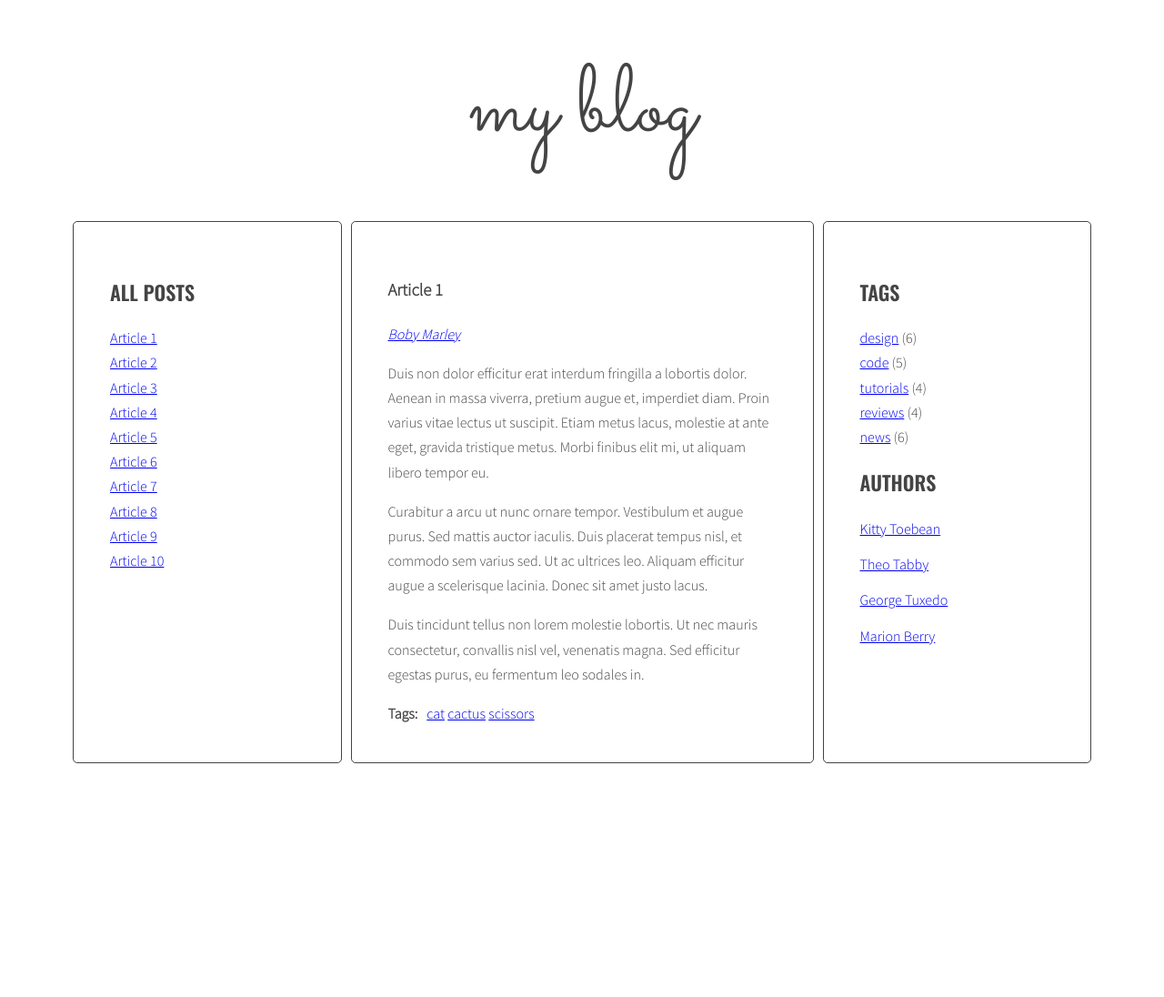
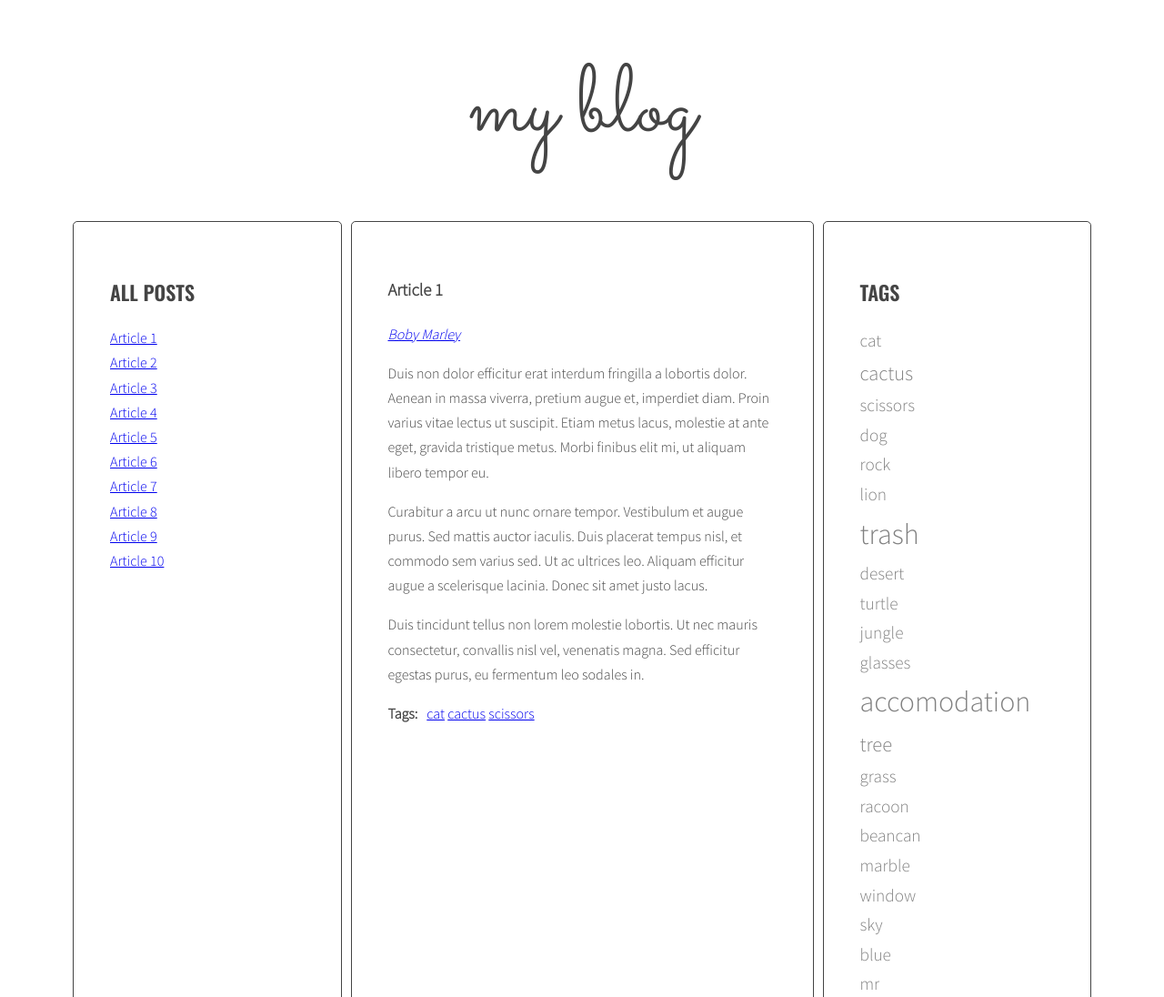
Before and after one commit to Milteno/javascript-blog, a website: page index.html in a window 1280 px wide. Shown: the top 1096 px of the page at 91% size. Before the commit the page ends 847 px from the top, so only its background shows below. Drawn offline with nearby package versions, Linux system fonts and the light colour scheme.

Commit message:
Ex 2 author list in index and script.js

```diff
--- a/index.html
+++ b/index.html
@@ -33,7 +33,7 @@
                   </ul>
                 </div>
               </article>
-              <article class="post" id="article-2" data-tags="dog flower rock" data-author="Adolf Kettler">
+              <article class="post" id="article-2" data-tags="dog cactus rock" data-author="Adolf Kettler">
                 <h3 class="post-title">Article 2</h3>
                 <p class="post-author"></p>
                 <div class="post-content">
@@ -49,7 +49,7 @@
                   </ul>
                 </div>
               </article>
-              <article class="post" id="article-3" data-tags="lion orange desert" data-author="Josef Stallone">
+              <article class="post" id="article-3" data-tags="lion trash desert" data-author="Josef Stallone">
                 <h3 class="post-title">Article 3</h3>
                 <p class="post-author"></p>
                 <div class="post-content">
@@ -79,7 +79,7 @@
                   </ul>
                 </div>
               </article>
-              <article class="post" id="article-5" data-tags="bird tree grass" data-author="Aldous Huxley">
+              <article class="post" id="article-5" data-tags="accomodation tree grass" data-author="Aldous Huxley">
                 <h3 class="post-title">Article 5</h3>
                 <p class="post-author"></p>
                 <div class="post-content">
@@ -111,7 +111,7 @@
                   </ul>
                 </div>
               </article>
-              <article class="post" id="article-7" data-tags="mouse kitchen marble" data-author="Song Hongbing">
+              <article class="post" id="article-7" data-tags="accomodation trash marble" data-author="Song Hongbing">
                 <h3 class="post-title">Article 7</h3>
                 <p class="post-author"></p>
                 <div class="post-content">
@@ -127,7 +127,7 @@
                   </ul>
                 </div>
               </article>
-              <article class="post" id="article-8" data-tags="accomodation door window" data-author="Agatha Christie">
+              <article class="post" id="article-8" data-tags="accomodation trash window" data-author="Agatha Christie">
                 <h3 class="post-title">Article 8</h3>
                 <p class="post-author"></p>
                 <div class="post-content">
@@ -159,7 +159,7 @@
                   </ul>
                 </div>
               </article>
-              <article class="post" id="article-10" data-tags="leaves branches tree" data-author="Agatha Christie">
+              <article class="post" id="article-10" data-tags="accomodation branches tree" data-author="Agatha Christie">
                 <h3 class="post-title">Article 10</h3>
                 <p class="post-author"></p>
                 <div class="post-content">
@@ -179,34 +179,9 @@
             <aside class="sidebar">
               <h2 class="section-title">Tags</h2>
               <ul class="list tags">
-                <li><a href="#">design</a> <span>(6)</span></li>
-                <li><a href="#">code</a> <span>(5)</span></li>
-                <li><a href="#">tutorials</a> <span>(4)</span></li>
-                <li><a href="#">reviews</a> <span>(4)</span></li>
-                <li><a href="#">news</a> <span>(6)</span></li>
               </ul>
               <h2 class="section-title">Authors</h2>
               <ul class="list authors">
-                <li>
-                  <a href="#">
-                    <span class="author-name">Kitty Toebean</span>
-                  </a>
-                </li>
-                <li>
-                  <a href="#">
-                    <span class="author-name">Theo Tabby</span>
-                  </a>
-                </li>
-                <li>
-                  <a href="#">
-                    <span class="author-name">George Tuxedo</span>
-                  </a>
-                </li>
-                <li>
-                  <a href="#">
-                    <span class="author-name">Marion Berry</span>
-                  </a>
-                </li>
               </ul>
             </aside>
           </main>
--- a/js/script.js
+++ b/js/script.js
@@ -45,7 +45,10 @@ const titleClickHandler = function(event) {
 const optArticleSelector = '.post',
     optTitleSelector = '.post-title',
     optArticleTagsSelector = '.post-tags .list',
-    optAuthorSelector = '.post-author';
+    optAuthorSelector = '.post-author',
+    optTagsListSelector = '.tags.list',
+    optCloudClassCount = 5,
+    optCloudClassPrefix = 'tag-size-';
 
 const generateTitleLinks = function(customSelector = '') {
 
@@ -81,17 +84,33 @@ const generateTitleLinks = function(customSelector = '') {
 
     /* insert link into titleList */
     const links = document.querySelectorAll('.titles a');
-    console.log(links);
 
     for (let link of links) {
         link.addEventListener('click', titleClickHandler);
     }
 };
 generateTitleLinks();
-
+const calculateTagsParams = function(tags) {
+    const params = {max: 0, min: 999999};
+    for (let tag in tags) {
+        console.log(tag + ' is used ' + tags[tag] + ' times');
+        params.max = Math.max(tags[tag], params.max);
+        params.min = Math.min(tags[tag], params.min);
+    }
+    return params;
+};
+calculateTagsParams();
+const calculateTagClass = function(count, params) {
+    const normalizedCount = count - params.min;
+    const normalizedMax = params.max - params.min;
+    const percentage = normalizedCount / normalizedMax;
+    const classNumber = Math.floor( percentage * (optCloudClassCount - 1) + 1 );
+    return optCloudClassPrefix + classNumber;
+};
 const generateTags = function() {
     /* find all articles */
     const articles = document.querySelectorAll(optArticleSelector);
+    let allTags = {};
     /* START LOOP: for every article: */
     for (let article of articles) {
     /* find tags wrapper */
@@ -106,15 +125,35 @@ const generateTags = function() {
         for (let tag of articleTagsArray) {
         /* generate HTML of the link */
             const genHTML = '<li><a href="#tag-' + tag + '">' + tag + '</a>' + '&nbsp;' + '</li>';
-            console.log(genHTML);
             /* add generated code to html variable */
             html = html + genHTML;
-        /* END LOOP: for each tag */
+            /* END LOOP: for each tag */
+            if (!allTags[tag]) {
+                /* [NEW] add generated code to allTags array */
+                allTags[tag] = 1;
+            }
+            else {
+                allTags[tag]++;
+            }
         }
         /* insert HTML of all the links into the tags wrapper */
         listTitles.innerHTML = html;
     /* END LOOP: for every article: */
     }
+    /* [NEW] find list of tags in right column */
+    const tagList = document.querySelector(optTagsListSelector);
+
+    /* [NEW] add html from allTags to tagList */
+    //tagList.innerHTML = allTags.join(' ');
+    const tagsParams = calculateTagsParams(allTags);
+    console.log('tagsParams:', tagsParams);
+    let allTagsHTML = '';
+    for (let tag in allTags) {
+        const tagLinkHTML = '<li><a class="' + calculateTagClass(allTags[tag], tagsParams) + '" href="#tag-'+ tag +'">' + tag + '</a></li>';
+        allTagsHTML +=  tagLinkHTML;
+    }
+    tagList.innerHTML = allTagsHTML;
+    console.log(allTagsHTML);
 };
 
 generateTags();
@@ -124,13 +163,10 @@ const tagClickHandler = function(event) {
     event.preventDefault();
     /* make new constant named "clickedElement" and give it the value of "this" */
     const clickedEelement = this;
-    console.log(this);
     /* make a new constant "href" and read the attribute "href" of the clicked element */
     const href = clickedEelement.getAttribute('href');
-    console.log(href);
     /* make a new constant "tag" and extract tag from the "href" constant */
     const tag = href.replace('#tag-', '');
-    console.log(tag);
     /* find all tag links with class active */
 
     const activeTagLinks = document.querySelectorAll('a.active[href^="#tag-"]');
@@ -211,4 +247,25 @@ const authorClickHandler = function(event) {
     }
     generateTitleLinks('[data-author="' + author + '"]');
 };
+const generateAuthorsList = function() {
+    const articles = document.querySelectorAll(optArticleSelector);
+    const authors = {};
+    let html='';
+    for (let article of articles) {
+        const authorName = article.getAttribute('data-author');
+        if (!authors[authorName]) {
+            authors[authorName] = 1;
+        }
+        else {
+            authors[authorName] += 1;
+        }
+    }
+    for (let author in authors) {
+        console.log(author);
+        html += '<li><a href="#author-' + author + '">' + author + ' ' + '(' + authors[author]+ ')' + '</a></li>';
+    }
+    const optAuthorsListSelector = '.list.authors';
+    document.querySelector(optAuthorsListSelector).innerHTML = html;
+};
+generateAuthorsList();
 addClickListenersToAuthors();
--- a/sass/style.scss
+++ b/sass/style.scss
@@ -118,3 +118,22 @@ body {
     margin: 0 10px 0 0;
   }
 }
+.tag-size-1 {
+  font-size:120%;
+}
+.tag-size-2 {
+  font-size:140%;
+}
+.tag-size-3 {
+  font-size:160%;
+}
+.tag-size-4 {
+  font-size:180%;
+}
+.tag-size-5 {
+  font-size:200%;
+}
+.tags a {
+  text-decoration:none;
+  color:grey;
+}
```
Also changed, not shown: css/style.css, 1 other file.
